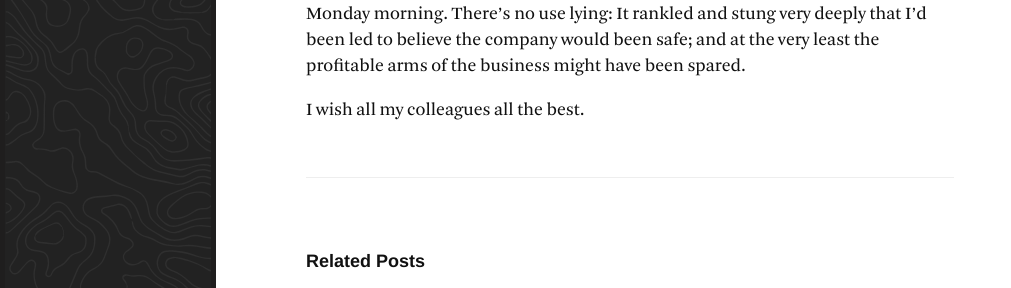
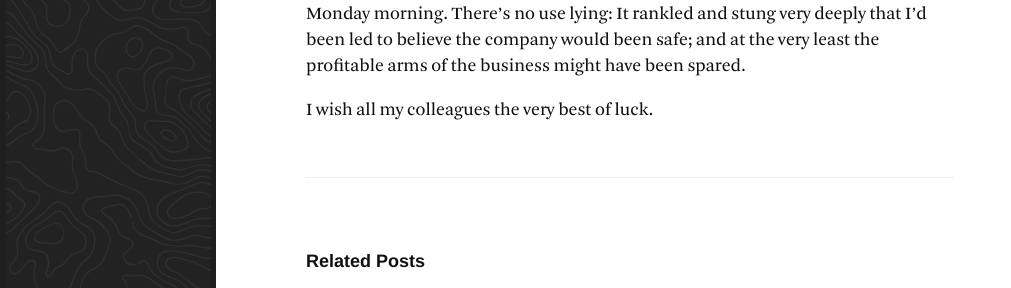
Before and after one commit to atkinja522/atkinja522.github.io, a Jekyll site: the page built from _posts/2019-09-25-goodbye-thomas-cook-airlines.markdown, in a window 1280 px wide and 1379 px high. Shown: the part 821-1109 px from the top of the window, without its empty margins (0-1011 px from the left). Built offline with Jekyll 4.4.1, drawn with Linux system fonts in a browser that asks for light colours; some web fonts are replaced; our own code applies the rules of GitHub Pages for plain Markdown files.

Commit message:
Updated Goodbye Thomas Cook Airlines

```diff
--- a/_posts/2019-09-25-goodbye-thomas-cook-airlines.markdown
+++ b/_posts/2019-09-25-goodbye-thomas-cook-airlines.markdown
@@ -11,4 +11,4 @@ I awoke on Monday morning with my employer simply ceasing to exist. An employer
 
 Compulsory liquidation. Two words you really don't want to read at 2.30am on a Monday morning. There's no use lying: It rankled and stung very deeply that I'd been led to believe the company would been safe; and at the very least the profitable arms of the business might have been spared.
 
-I wish all my colleagues all the best.
+I wish all my colleagues the very best of luck.
```
